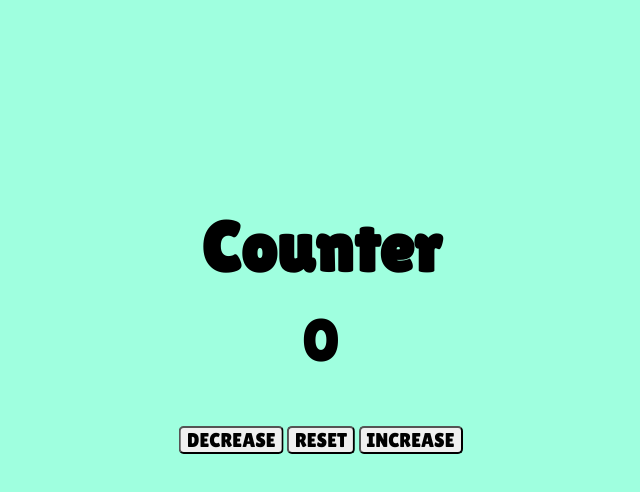
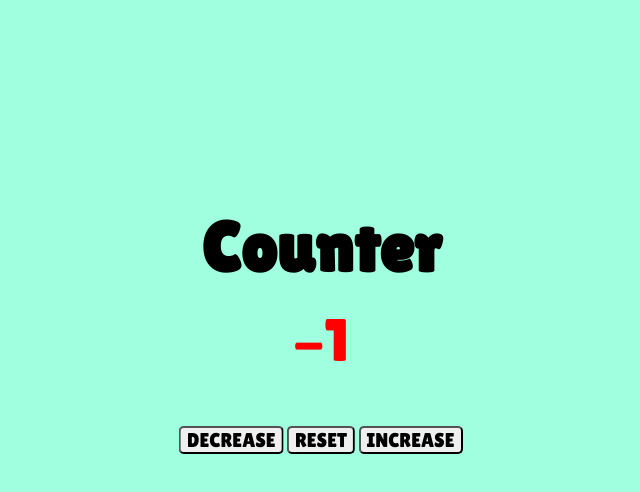
Before and after one commit to a-yousefi1/counter, a plain HTML site: page index.html in a window 1280 px wide. Both pictures are taken after a click on the button "INCREASE". Shown: the whole page, without its empty margins (319-959 px from the left). Drawn offline with Linux system fonts and the light colour scheme.

Commit message:
increase button function added

```diff
--- a/index.html
+++ b/index.html
@@ -18,7 +18,7 @@
     <div>
         <button class="decrease-button" onclick="decrease_number()">DECREASE</button>
         <button class="reset-button" onclick="reset_button()">RESET</button>
-        <button class="increase-button">INCREASE</button>
+        <button class="increase-button" onclick="increase_number()">INCREASE</button>
     </div>
     <script src="./script.js"></script>
   </body>
--- a/script.js
+++ b/script.js
@@ -24,3 +24,10 @@ function reset_number(){
     document.querySelector("p").innerHTML = number
     number_color(number)
 }
+
+function increase_number(){
+    let number = Number(document.querySelector("p").textContent)
+    number -= 1
+    document.querySelector("p").innerHTML = number
+    number_color(number)
+}
```
